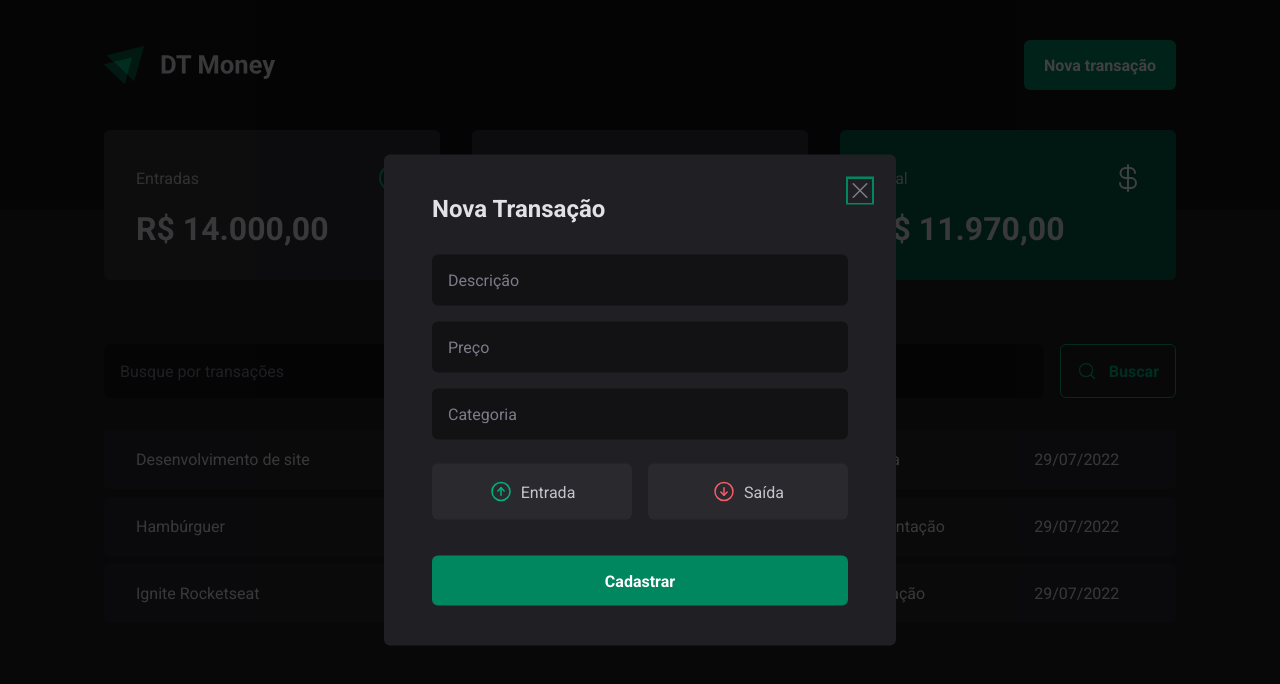
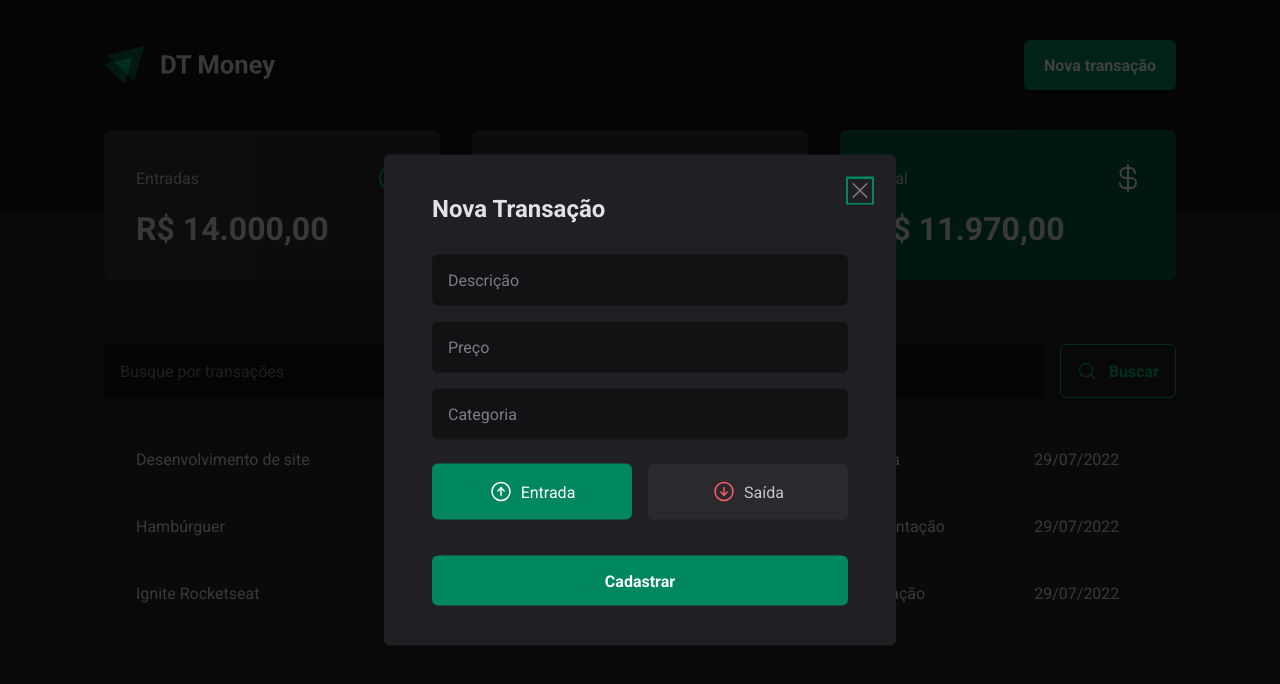
Before and after one commit to WD-GabrielKenji/Ignite-DtMoney2.0, a React (Vite) app: page / in a window 1280 px wide. Both pictures are taken after a click on the button "Nova transação". Shown: the top 684 px of the page. Built offline with nearby package versions, Linux system fonts and the light colour scheme; data requests are answered from the project's data file.

Commit message:
:sparkles: feat: Validação das opções de entrada e saída (Form Controlled)

```diff
--- a/src/Components/NewTransactionModal/index.tsx
+++ b/src/Components/NewTransactionModal/index.tsx
@@ -1,5 +1,5 @@
 import * as Dialog from '@radix-ui/react-dialog';
-import { useForm } from 'react-hook-form';
+import { Controller, useForm } from 'react-hook-form';
 import * as z from 'zod';
 import { zodResolver } from '@hookform/resolvers/zod';
 
@@ -10,18 +10,22 @@
   description: z.string(),
   price: z.number(),
   category: z.string(),
-  // type: z.enum(['income', 'outcome']), - Campo não registrado ainda!
+  type: z.enum(['income', 'outcome']),
 });
 
 type NewTransactionFormInputs = z.infer<typeof newTransactionFormSchema>;
 
 export function NewTransactionModal() {
   const {
+    control,
     register,
     handleSubmit,
     formState: { isSubmitting }
   } = useForm<NewTransactionFormInputs>({
     resolver: zodResolver(newTransactionFormSchema),
+    defaultValues: {
+      type: 'income'
+    }
   })
 
   async function handleCreateNewTransaction(data: NewTransactionFormInputs) {
@@ -61,7 +65,15 @@
             {...register('category')}
           />
 
-          <TransactionType>
+          <Controller
+            control={control}
+            name="type"
+            render={({ field }) => {
+              return (
+                <TransactionType
+                  onValueChange={field.onChange}
+                  value={field.value}
+                >
                   <TransactionTypeButton variant="income" value="income">
                     <ArrowCircleUp size={24} />
                     Entrada
@@ -71,6 +83,9 @@
                     Saída
                   </TransactionTypeButton>
                 </TransactionType>
+              )
+            }}
+          />
 
           <button type="submit" disabled={isSubmitting}>
             Cadastrar
```
Lines whose indentation alone changed are shown as unchanged.
